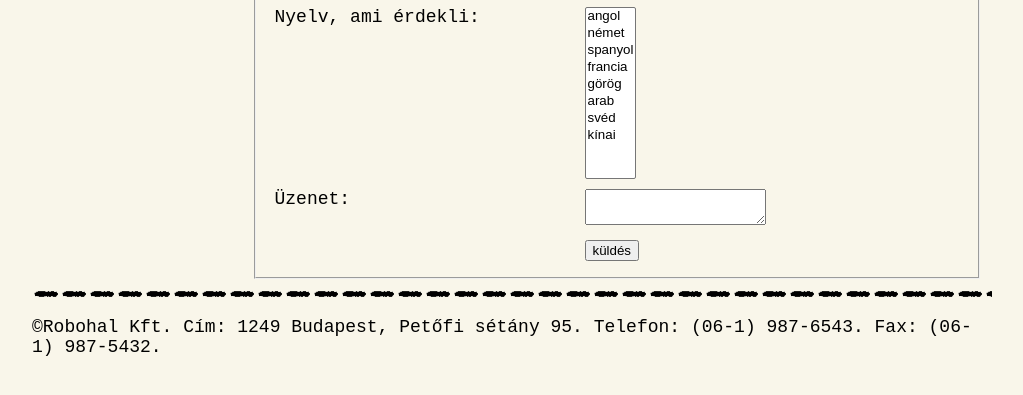
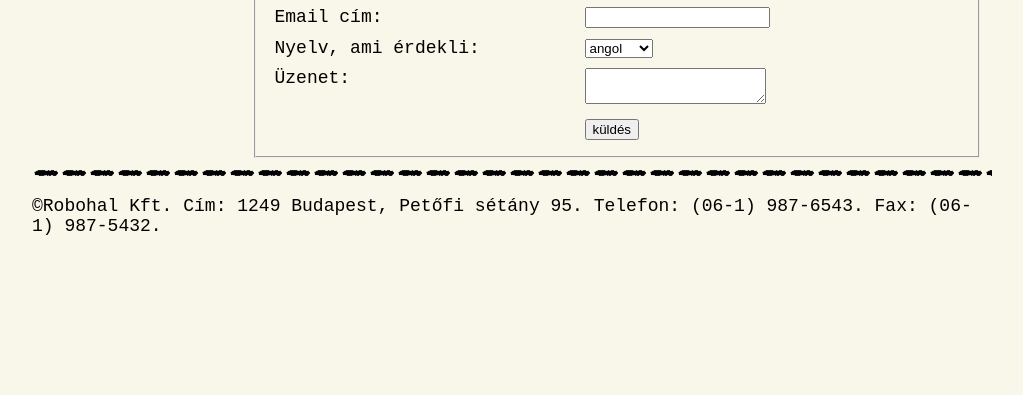
Before and after one commit to paaldorina/munkaf-jlok-9, a plain HTML site: page kapcsolat.html in a window 1280 px wide. Shown: the part 255-650 px from the top of the page, without its empty margins (128-1151 px from the left). Drawn offline with Linux system fonts and the light colour scheme.

Commit message:
feladat 10

```diff
--- a/kapcsolat.html
+++ b/kapcsolat.html
@@ -31,8 +31,14 @@
                     <div><input type="text" name="nev" value=""></div>
                     </p>
                     <p>
+                    <div>Email cím:</div>
+                    <div>
+                        <input type="text" name="email">
+                    </div>
+                    </p>
+                    <p>
                     <div>Nyelv, ami érdekli:</div>
-                    <div><select name="nyelv" size="10">
+                    <div><select name="nyelv" size="1">
                             <option value="angol">angol</option>
                             <option value="nemet">német</option>
                             <option value="spanyol">spanyol</option>
@@ -41,6 +47,7 @@
                             <option value="arab">arab</option>
                             <option value="svéd">svéd</option>
                             <option value="kínai">kínai</option>
+                            <option value="egyéb">egyéb</option>
                         </select></div>
                     </p>
                     <p>
```
